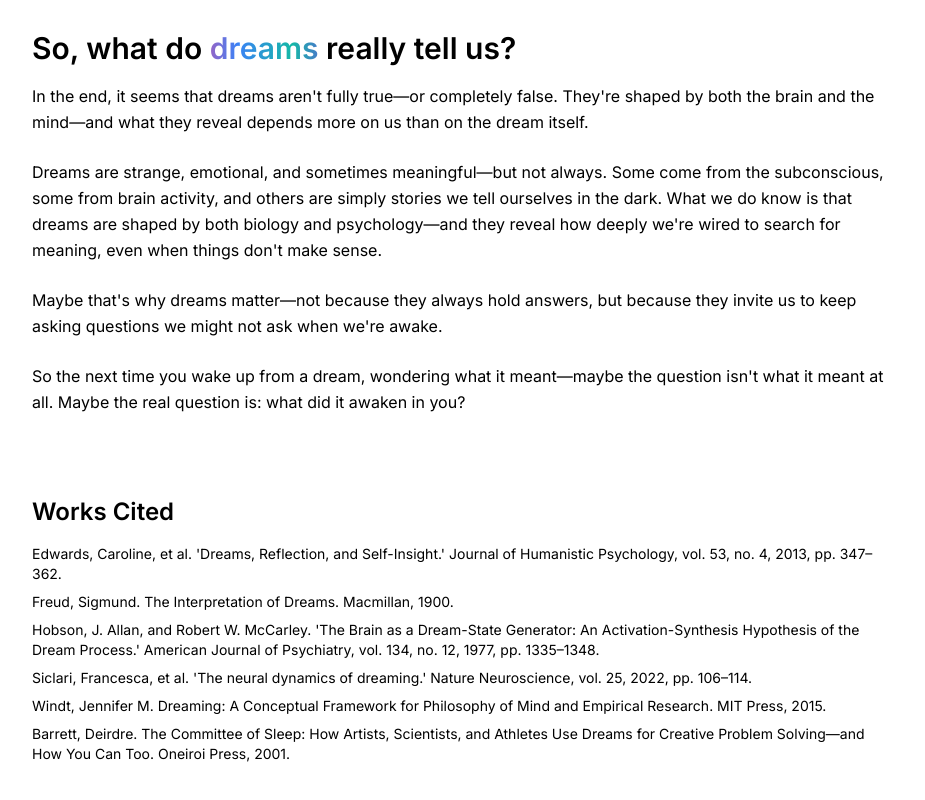
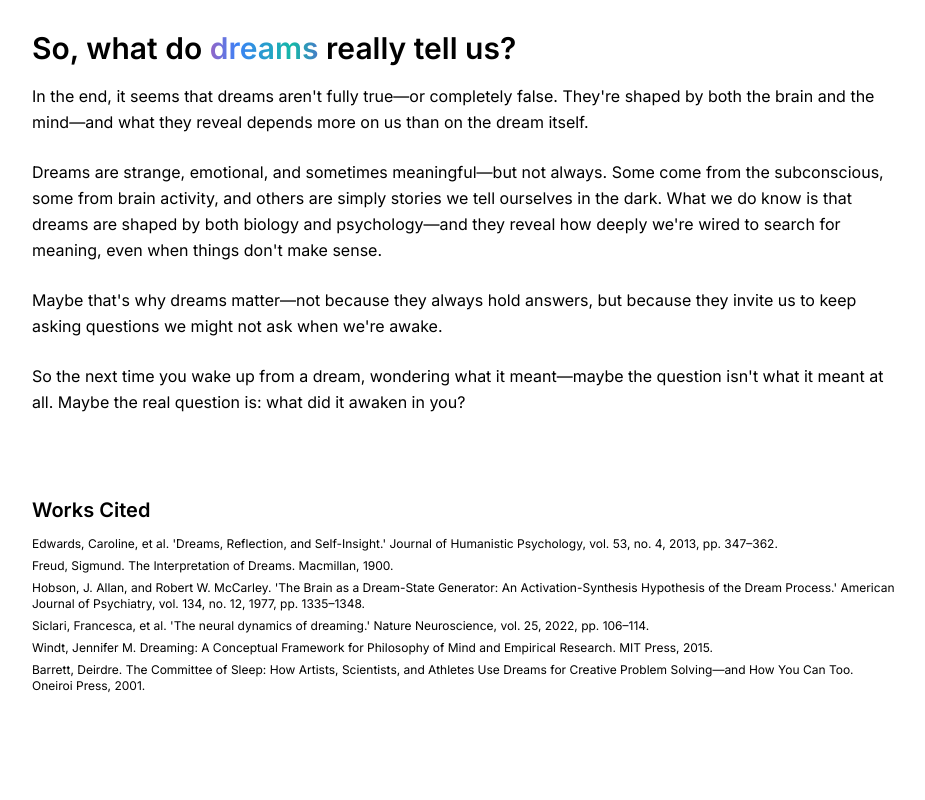
Before and after one commit to wzgatenox/blog-website, a Next.js app: page /blog/what-if-your-dreams-are-lying in a window 1280 px wide. Shown: the part 2644-3444 px from the top of the page, without its empty margins (176-1101 px from the left). After the commit the page ends 3402 px from the top, so only its background shows below. Built offline with nearby package versions, Linux system fonts and the light colour scheme.

Commit message:
Update Works Cited section in BlogPost component with smaller heading and list item text for improved readability and visual consistency.

```diff
--- a/src/app/blog/[slug]/page.tsx
+++ b/src/app/blog/[slug]/page.tsx
@@ -111,11 +111,13 @@ export default async function BlogPost({ params }: PageProps) {
         </div>
 
         {post.worksCited && post.worksCited.length > 0 && (
-          <div className="mt-12 border-t border-white/20 pt-8 clear-both"> {/* Added clear-both */}
-            <h2 className="text-2xl font-semibold mb-4">Works Cited</h2>
-            <ul className="space-y-2">
+          <div className="mt-12 border-t border-white/20 pt-8 clear-both">
+            {/* Smaller Works Cited Heading */}
+            <h2 className="text-xl font-semibold mb-3">Works Cited</h2>
+            <ul className="space-y-1.5">
               {post.worksCited.map((citation, index) => (
-                <li key={index} className="text-sm text-muted-foreground">
+                // Smaller list item text
+                <li key={index} className="text-xs text-muted-foreground">
                   {citation}
                 </li>
               ))}
```
